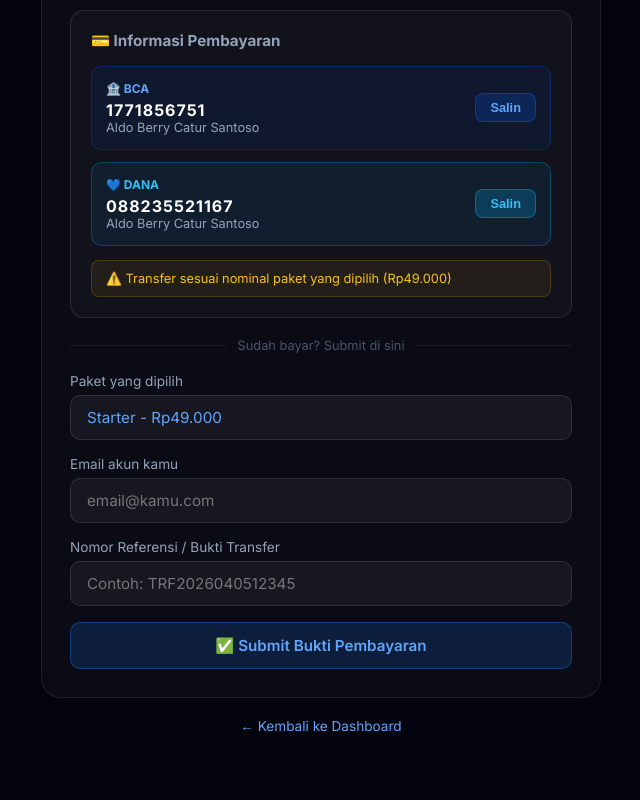
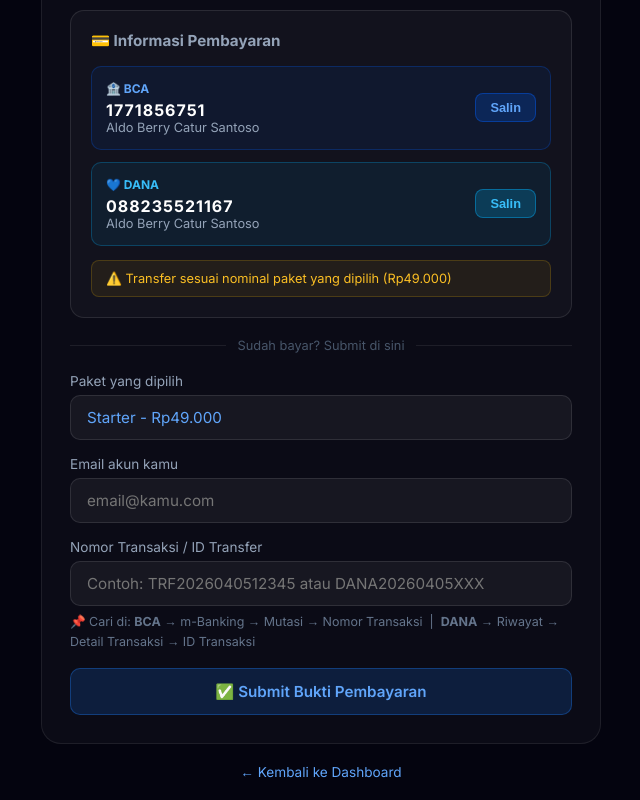
Before and after one commit to prisilAI/prisilblast, a website: page upgrade.html in a window 1280 px wide. Shown: the part 638-1438 px from the top of the page, without its empty margins (319-959 px from the left). Before the commit the page ends 1392 px from the top, so only its background shows below. Drawn offline with Linux system fonts and the light colour scheme.

Commit message:
Fix deploy script + upgrade page

```diff
--- a/upgrade.html
+++ b/upgrade.html
@@ -147,8 +147,12 @@
         <input type="email" id="emailInput" placeholder="email@kamu.com"/>
       </div>
       <div class="form-group">
-        <label>Nomor Referensi / Bukti Transfer</label>
-        <input type="text" id="refInput" placeholder="Contoh: TRF2026040512345"/>
+        <label>Nomor Transaksi / ID Transfer</label>
+        <input type="text" id="refInput" placeholder="Contoh: TRF2026040512345 atau DANA20260405XXX"/>
+        <div style="color:#64748b; font-size:0.78rem; margin-top:6px; line-height:1.6;">
+          📌 Cari di: <strong>BCA</strong> → m-Banking → Mutasi → Nomor Transaksi &nbsp;|&nbsp;
+          <strong>DANA</strong> → Riwayat → Detail Transaksi → ID Transaksi
+        </div>
       </div>
       <button class="btn-submit" onclick="submitPayment()">✅ Submit Bukti Pembayaran</button>
       <div class="alert alert-success" id="alertOk"></div>
```
Also changed, not shown: 1 other file.
